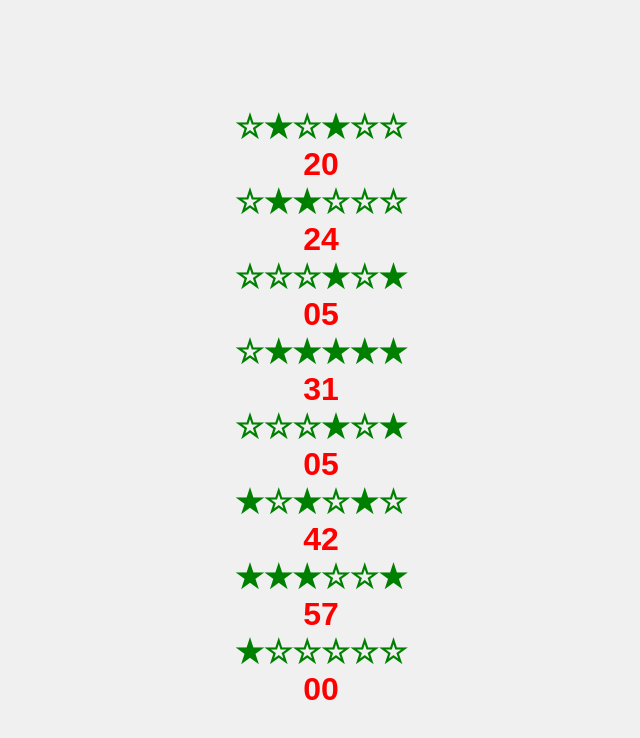
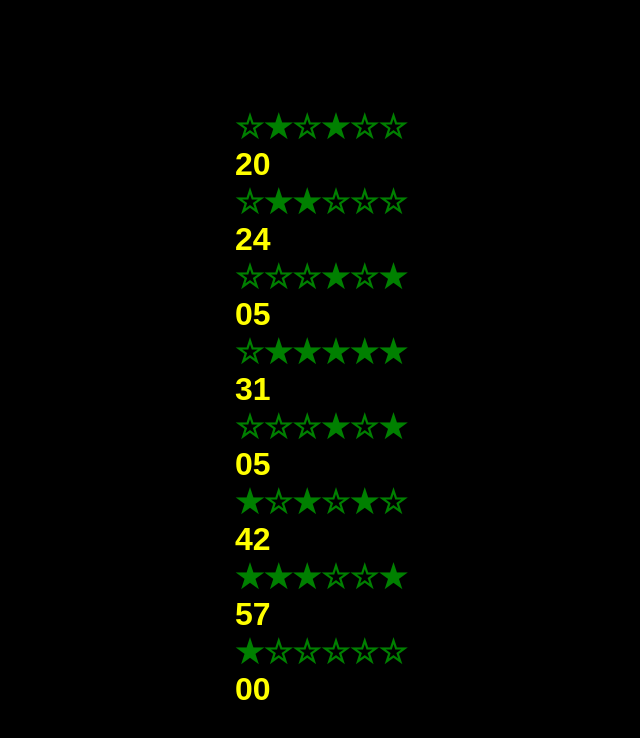
Before and after one commit to jdi512/htmlcss, a plain HTML site: page 2.html in a window 1280 px wide. Shown: the whole page, without its empty margins (319-959 px from the left). Drawn offline with Linux system fonts and the light colour scheme.

Commit message:
Update 2.html

```diff
--- a/2.html
+++ b/2.html
@@ -6,35 +6,34 @@
     <meta name="viewport" content="width=device-width, initial-scale=1.0">
     <title>Binary Clock</title>
     <style>
+        /* 배경색은 검은색(black) */
         body {
             font-family: Arial, sans-serif;
             display: flex;
             justify-content: center;
             align-items: center;
             height: 100vh;
-            background-color: #f0f0f0;
+            background-color: black;
         }
 
         .clock {
             text-align: center;
         }
-        /* 기호 크기는 평소 글자의 2배(2em) */
+
+        /* 이진법 기호는 녹색 */
         .binary-time {
             display: flex;
-            flex-direction: column;
-            gap: 10px;
             color: green;
             font-size: 2em;
             font-weight: bold;
         }
-        /* 글자 크기는 평소 글자의 2배(2em) */
+
+        /* 숫자는 빨간색 */
         .binary-number {
             display: flex;
-            flex-direction: column;
-            gap: 10px;
             font-size: 2em;
             font-weight: bold;
-            color: red;
+            color: yellow;
         }
     </style>
 </head>
```
